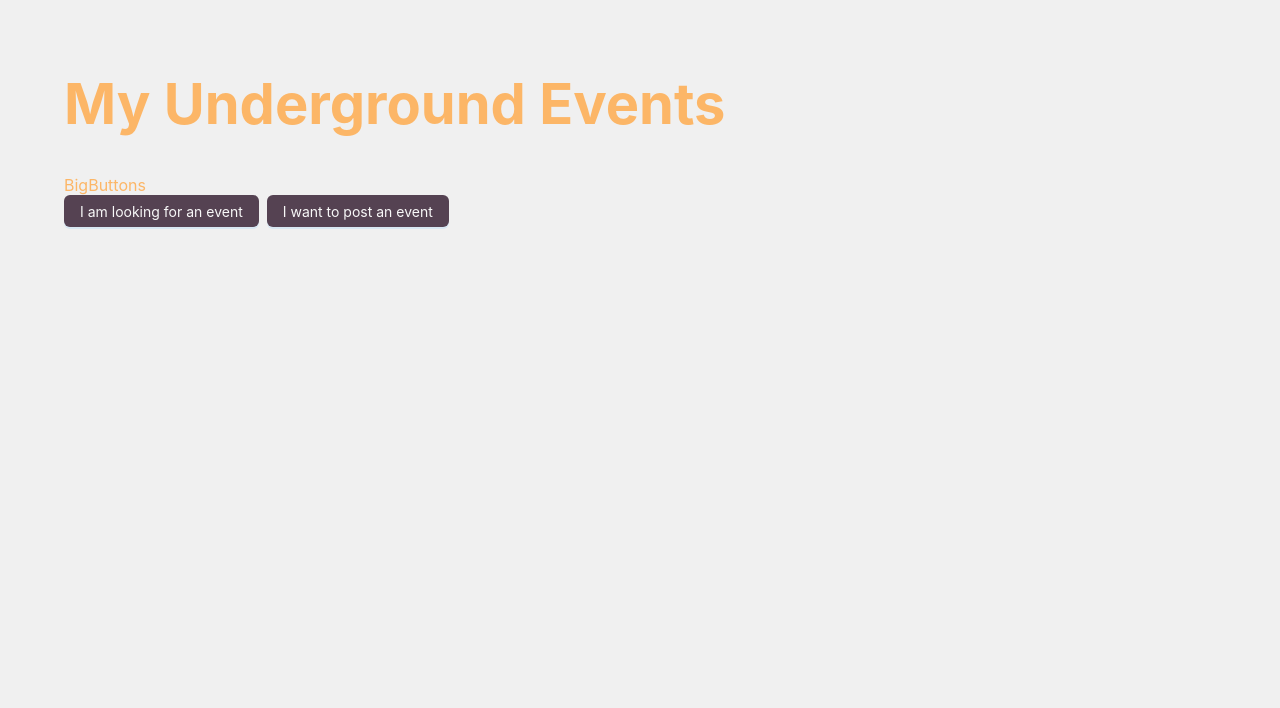
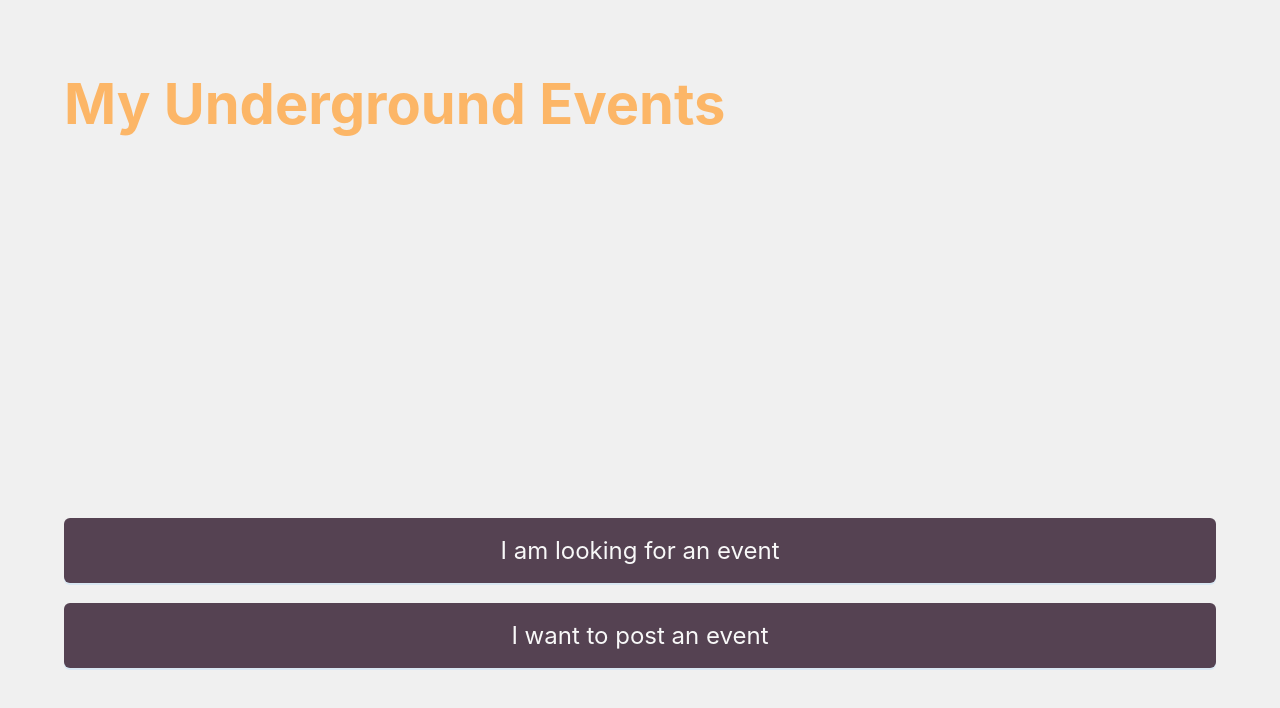
Before and after one commit to alkalinemusic/myundergroundeventAGAIN, a React (Vite) app: page / in a window 1280 px wide. Shown: the top 708 px of the page. Built offline with nearby package versions, Linux system fonts and the light colour scheme.

Commit message:
center and style buttons and text

```diff
--- a/src/App.css
+++ b/src/App.css
@@ -53,7 +53,30 @@
   }
 }
 
+.home-btn-group {
+}
+
 .primary-home-btn {
   background-color: var(--fourth-color);
   color: var(--text-off-white);
 }
+
+.button-container {
+  display: flex;
+  flex-direction: column;
+  align-items: center;
+  /* justify-content: center; */
+  min-height: 100vh;
+  gap: 20px;
+  margin-top: 20%; /* Adds top margin to push content down */
+}
+
+.primary-home-btn {
+  display: flex; /* Enable flexbox */
+  justify-content: center; /* Center horizontally */
+  align-items: center; /* Center vertically */
+  width: 100%; /* Full width as per your setting */
+  height: 65px; /* Fixed height */
+  font-size: 24px; /* Large font size */
+  padding: 0 20px; /* Horizontal padding, no vertical padding */
+}
--- /dev/null
+++ b/src/CSS/BigButtonsStyles.css
@@ -0,0 +1,26 @@
+.button-container {
+  display: flex;
+  flex-direction: column; /* Stack buttons vertically */
+  align-items: center; /* Center buttons horizontally */
+  /* justify-content: center; Center buttons vertically */
+  min-height: 100vh; /* Full viewport height */
+  gap: 20px;
+  /* Space between buttons */
+  padding-top: 150px;
+}
+
+.primary-home-btn {
+  display: flex; /* Enable flexbox */
+  justify-content: center; /* Center horizontally */
+  align-items: center; /* Center vertically */
+  width: 100%; /* Full width as per your setting */
+  height: 65px; /* Fixed height */
+  font-size: 26px; /* Large font size */
+  padding: 0 20px; /* Horizontal padding, no vertical padding */
+}
+.primary-home-btn:active {
+  background-color: var(--first-color);
+}
+.primary-home-btn::after {
+  background-color: var(--);
+}
--- a/src/components/BigButtons.jsx
+++ b/src/components/BigButtons.jsx
@@ -1,18 +1,16 @@
 import React from "react";
-import { Button, Flex } from "antd";
+import { Button } from "antd"; // Importing Button from Ant Design
+import "../CSS/BigButtonsStyles.css"; // Ensure to import a CSS file for styles
 
 export default function BigButtons() {
   return (
-    <div>
-      BigButtons
-      <Flex gap="small" wrap="wrap">
+    <div className="button-container">
       <Button className="primary-home-btn" type="primary">
         I am looking for an event
       </Button>
       <Button className="primary-home-btn" type="primary">
         I want to post an event
       </Button>
-      </Flex>
     </div>
   );
 }
--- a/src/components/NavBar.jsx
+++ b/src/components/NavBar.jsx
@@ -0,0 +1,5 @@
+import React from "react";
+
+export default function s() {
+  return <div>s</div>;
+}
```
Lines whose indentation alone changed are shown as unchanged.
